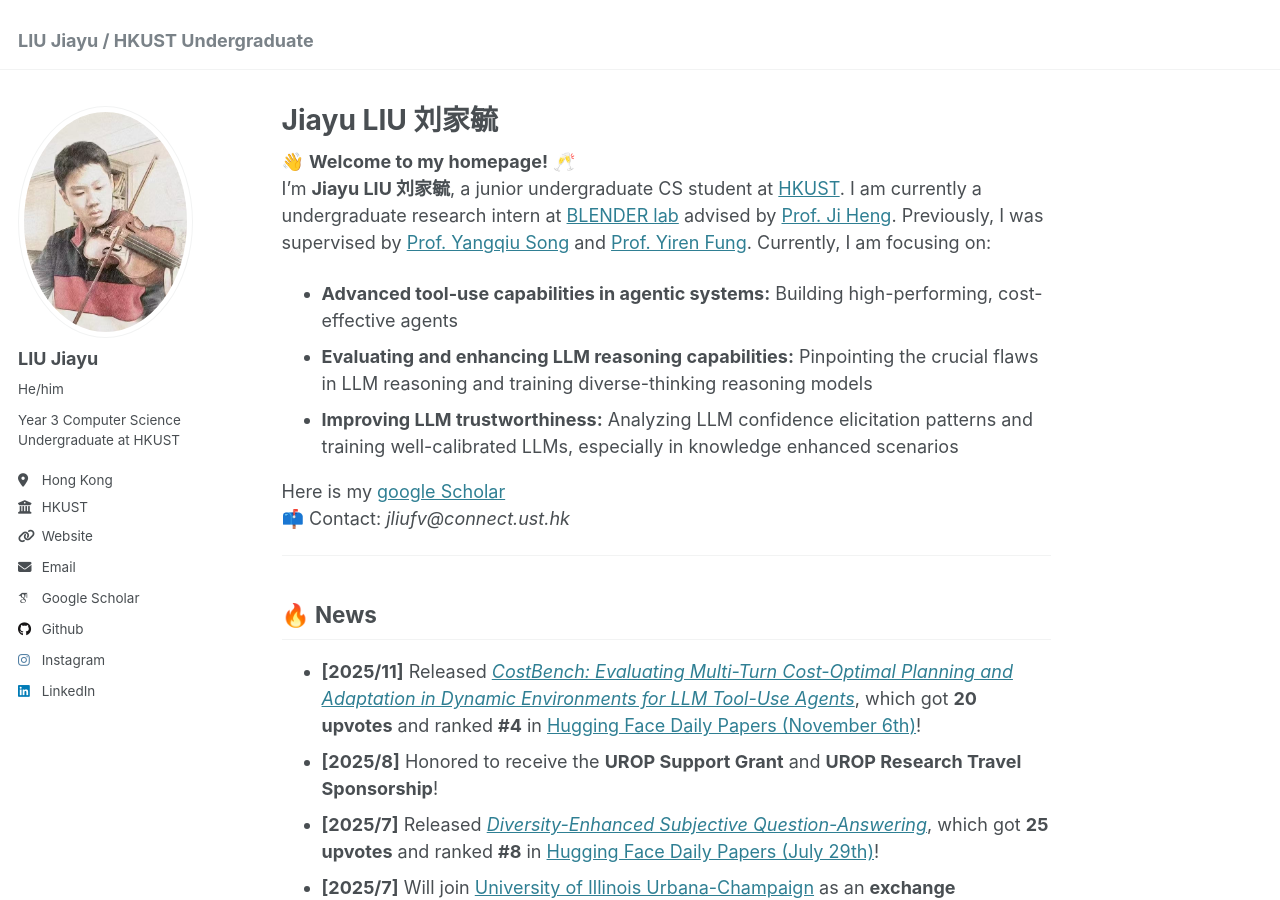
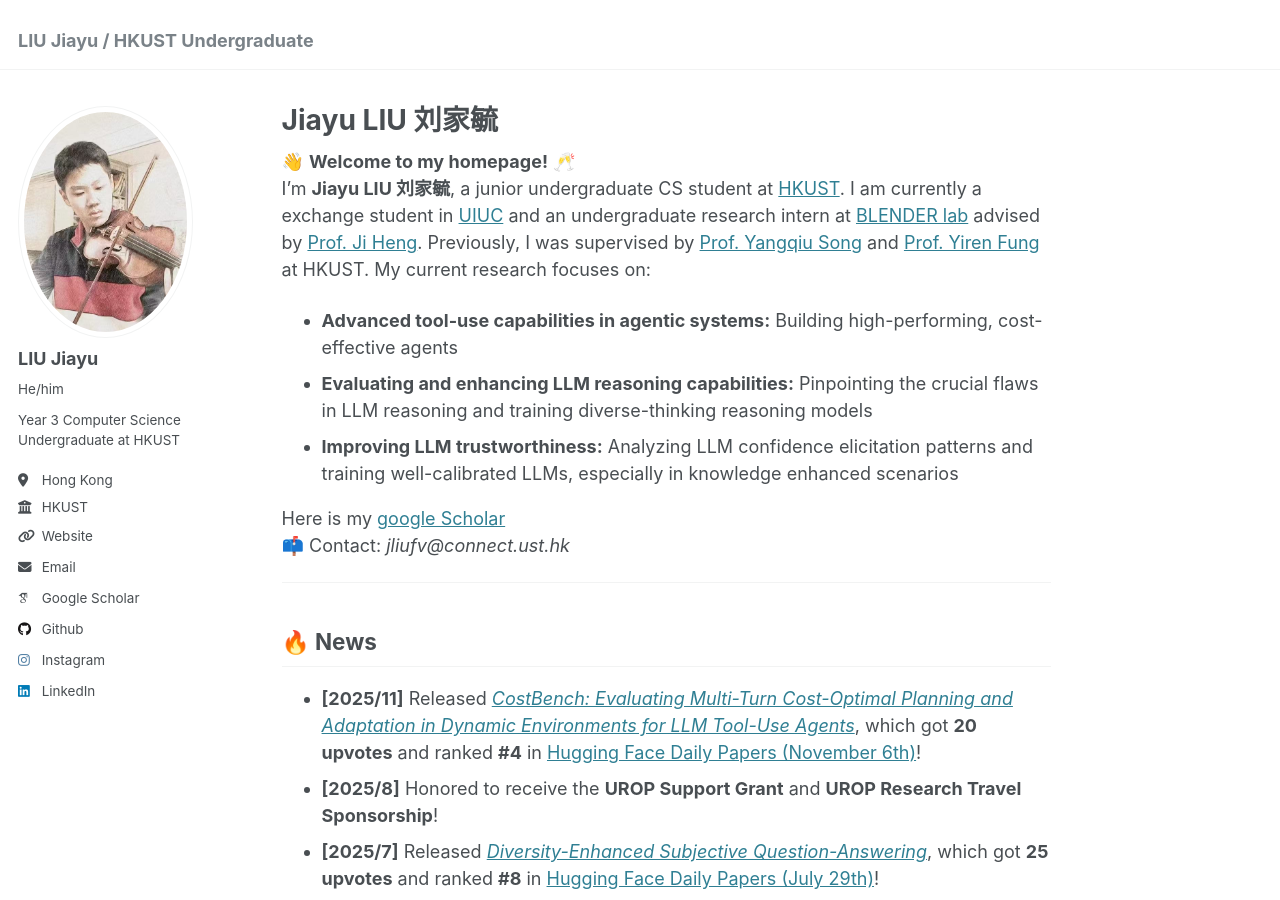
Before and after one commit to JiayuJeff/JiayuJeff.github.io, a Jekyll site: the page built from _pages/about.md, in a window 1280 px wide and 900 px high. Built offline with Jekyll 4.4.1, drawn with Linux system fonts in a browser that asks for light colours; some web fonts are replaced.

Commit message:
Update about.md

```diff
--- a/_pages/about.md
+++ b/_pages/about.md
@@ -9,7 +9,7 @@ redirect_from:
 ---
 
 👋 **Welcome to my homepage!** 🥂
-I’m **Jiayu LIU 刘家毓**, a junior undergraduate CS student at [HKUST](https://hkust.edu.hk/). I am currently a undergraduate research intern at [BLENDER lab](https://blender.cs.illinois.edu/index.html) advised by [Prof. Ji Heng](https://blender.cs.illinois.edu/hengji.html). Previously, I was supervised by [Prof. Yangqiu Song](https://www.cse.ust.hk/~yqsong/) and [Prof. Yiren Fung](https://mayrfung.github.io/). Currently, I am focusing on:
+I’m **Jiayu LIU 刘家毓**, a junior undergraduate CS student at [HKUST](https://hkust.edu.hk/). I am currently a exchange student in [UIUC](https://illinois.edu/) and an undergraduate research intern at [BLENDER lab](https://blender.cs.illinois.edu/index.html) advised by [Prof. Ji Heng](https://blender.cs.illinois.edu/hengji.html). Previously, I was supervised by [Prof. Yangqiu Song](https://www.cse.ust.hk/~yqsong/) and [Prof. Yiren Fung](https://mayrfung.github.io/) at HKUST. My current research focuses on:
 
 - **Advanced tool-use capabilities in agentic systems:** Building high-performing, cost-effective agents
 - **Evaluating and enhancing LLM reasoning capabilities:** Pinpointing the crucial flaws in LLM reasoning and training diverse-thinking reasoning models
```
